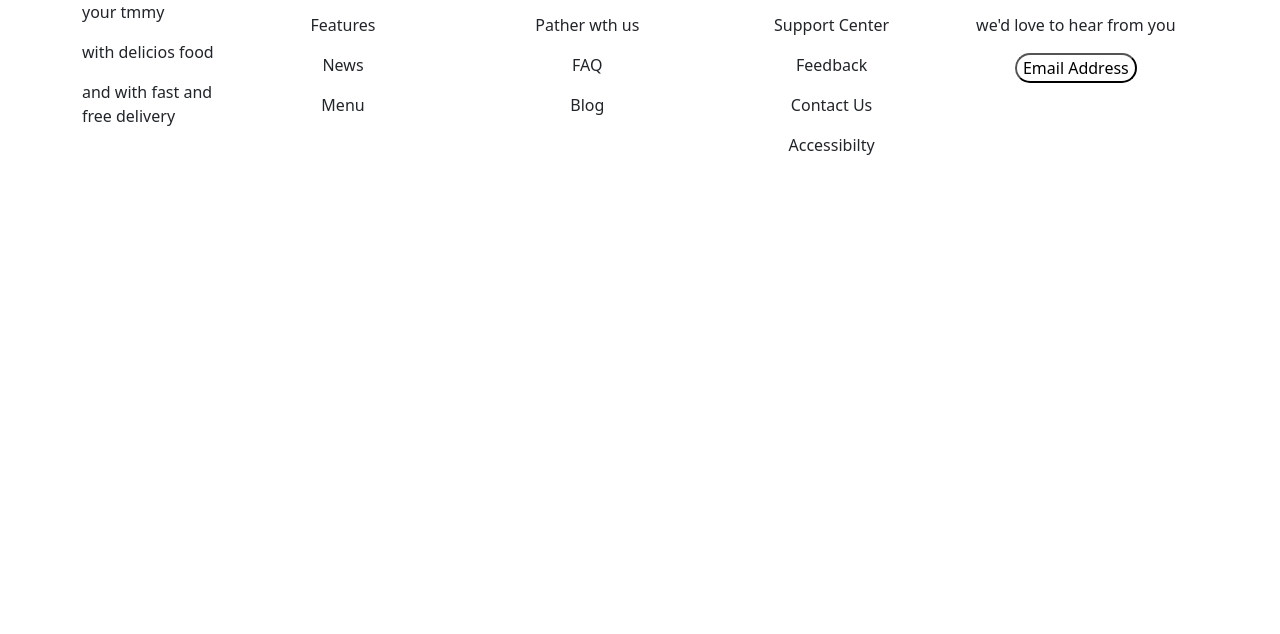
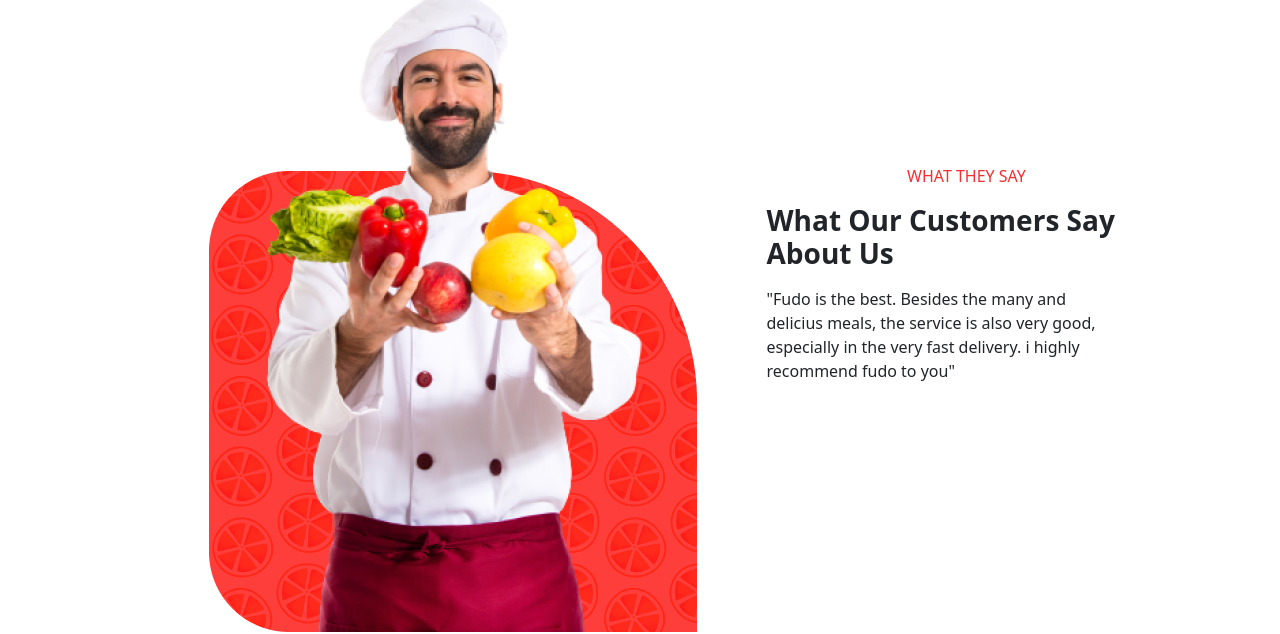
Before and after one commit to LUZIASI/fudo, a plain HTML site: page index.html in a window 1280 px wide. Shown: the part 1498-2132 px from the top of the page. Before the commit the page ends 1671 px from the top, so only its background shows below. Drawn offline with nearby package versions, Linux system fonts and the light colour scheme.

Commit message:
alteraão no codigo

```diff
--- a/assets/css/style.css
+++ b/assets/css/style.css
@@ -118,8 +118,38 @@ display: flex;
 justify-content: space-around;
 align-items:start;
 flex-direction: row;
+margin-top: 50px;
 }
 button{
    border-radius: 25px;
   background-color: #ffffff;
 }
+.comida{
+   display: flex;
+   justify-content: center;
+   text-align: center;
+flex-direction: column;
+}
+
+
+.estrutura-cozinheiro{
+   display: flex;
+   justify-content: center;
+   align-items: center;
+   text-align: center;
+   flex-direction: row;
+}
+.what{
+color: rgb(243, 47, 47);
+font-weight: 500;
+}
+.our{
+   font-weight: bolder;
+   width: 400px;
+   text-align: left;
+  }
+.the{
+  width:350px;
+  text-align: left;
+  margin-top: 8px;
+}
--- a/index.html
+++ b/index.html
@@ -147,6 +147,20 @@
                 </div>
 
         </section>
+        <section class="container">
+            <div class="estrutura-cozinheiro">
+                <div class="cozinheiro">
+                    <img src="./assets/imagem/cozinheiro.png" alt="">
+                </div>
+                <div class="comida">
+                    <p class="what">WHAT THEY SAY</p>
+                    <h3 class="our">What Our Customers Say About Us</h3>
+                    <p class="the">"Fudo is the best. Besides the many and delicius meals, the service is also very good, especially
+                        in the very fast delivery. i highly recommend fudo to you"</p>
+                </div>
+            </div>
+
+        </section>
 
     </main>
     <footer>
@@ -159,6 +173,7 @@
                 <p> and with fast and free delivery</p>
             </div>
             <div class="About">
+
                 <h3>About</h3>
                 <p>about is</p>
                 <p> Features</p>
```
